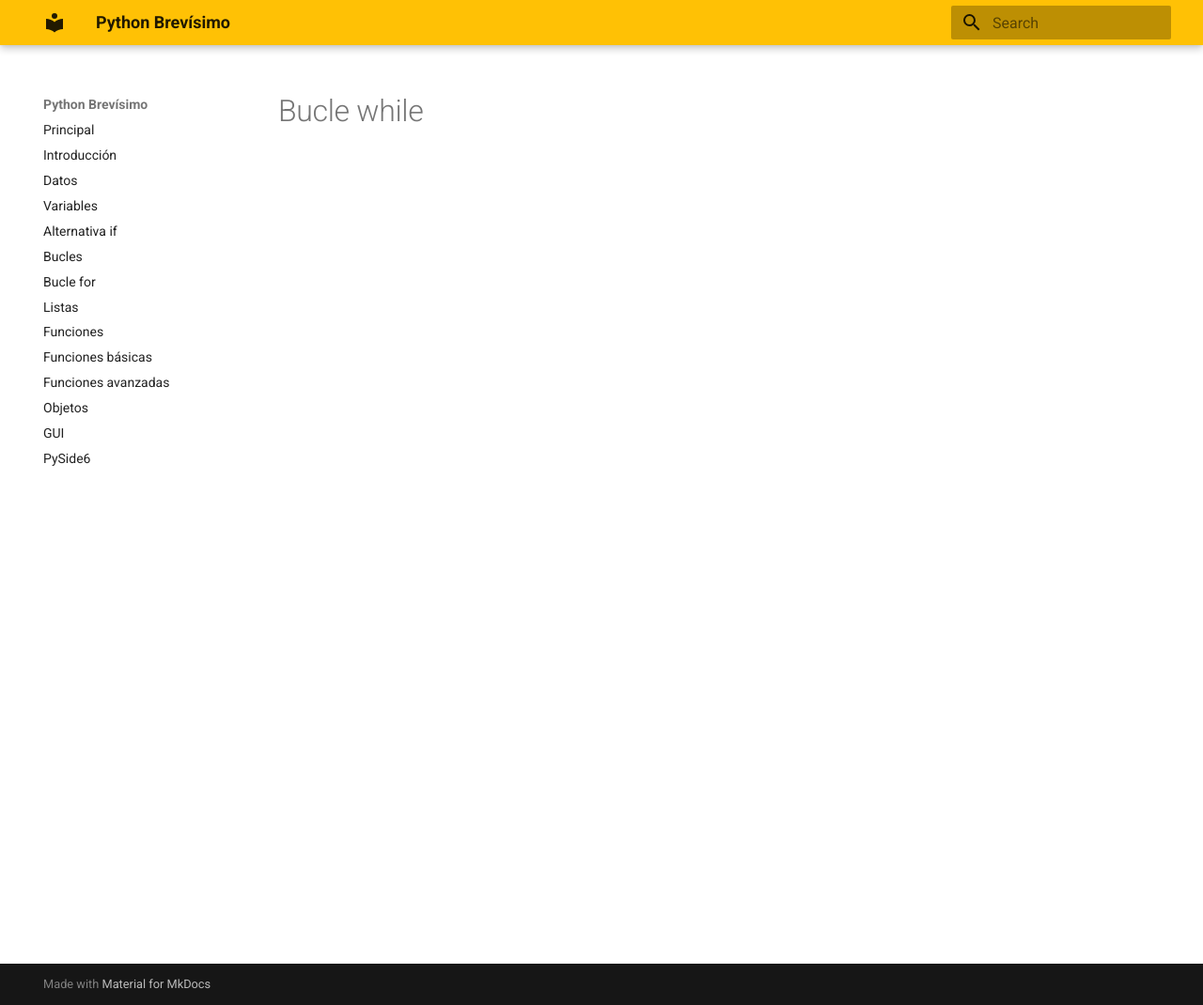
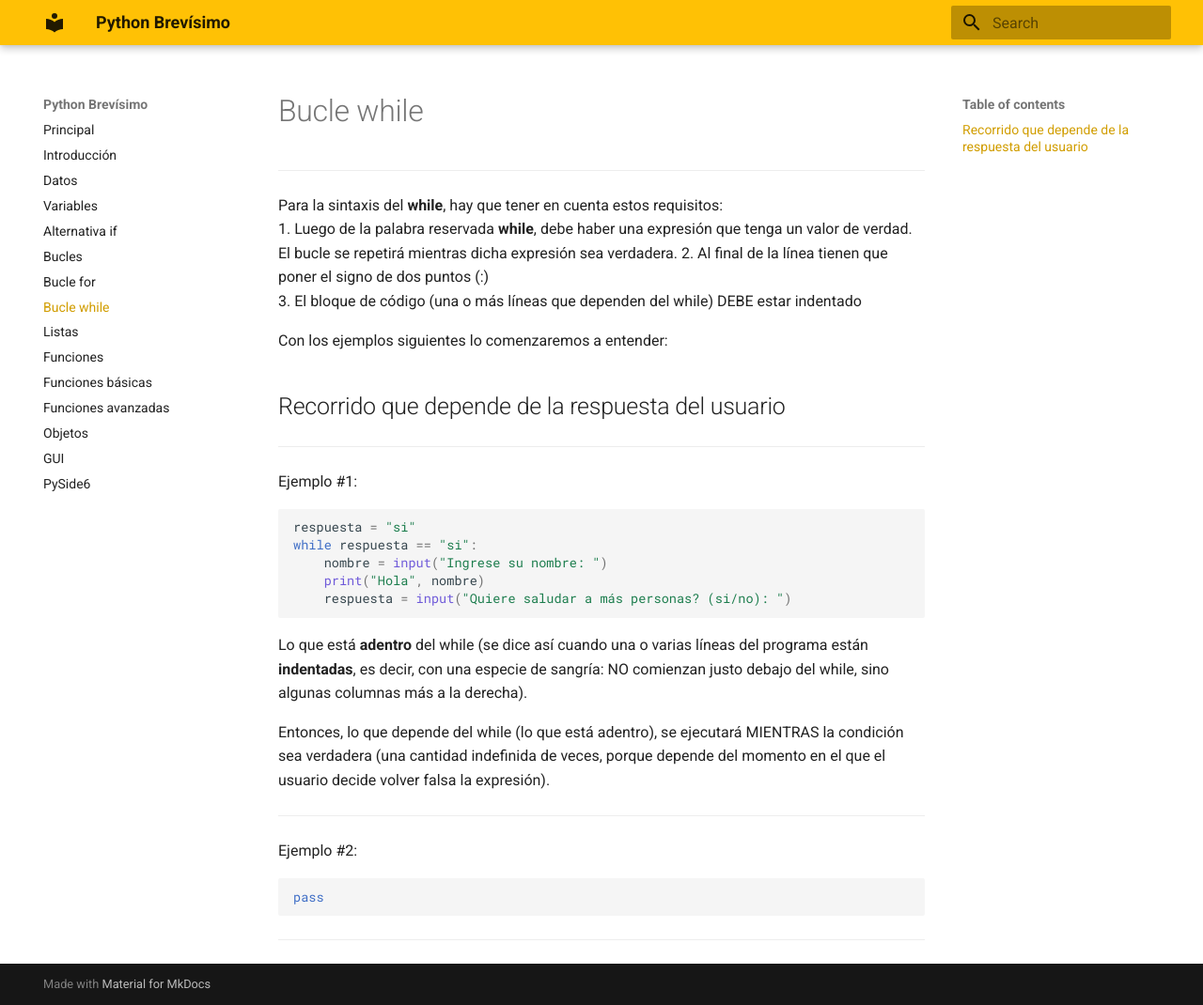
Before and after one commit to pablokan/python_brevisimo, an MkDocs documentation site: the page built from docs/bucles/while.md, in a window 1280 px wide and 1070 px high. Shown: the whole window at 94% size. Built offline with MkDocs 1.6.1 and Material for MkDocs 9.7.7, drawn with Linux system fonts in a browser that asks for light colours.

Commit message:
add while

````diff
--- a/docs/bucles/while.md
+++ b/docs/bucles/while.md
@@ -1 +1,31 @@
 # Bucle while
+---
+Para la sintaxis del **while**, hay que tener en cuenta estos requisitos:
+1. Luego de la palabra reservada **while**, debe haber una expresión que tenga un valor de verdad. El bucle se repetirá mientras dicha expresión sea verdadera.
+2. Al final de la línea tienen que poner el signo de dos puntos (:)
+3. El bloque de código (una o más líneas que dependen del while) DEBE estar indentado
+
+Con los ejemplos siguientes lo comenzaremos a entender:
+
+## Recorrido que depende de la respuesta del usuario
+---
+Ejemplo #1:
+``` py
+respuesta = "si"
+while respuesta == "si":
+    nombre = input("Ingrese su nombre: ")
+    print("Hola", nombre)
+    respuesta = input("Quiere saludar a más personas? (si/no): ")
+```
+
+Lo que está **adentro** del while (se dice así cuando una o varias líneas del programa están **indentadas**, es decir, con una especie de sangría: NO comienzan justo debajo del while, sino algunas columnas más a la derecha).
+
+Entonces, lo que depende del while (lo que está adentro), se ejecutará MIENTRAS la condición sea verdadera (una cantidad indefinida de veces, porque depende del momento en el que el usuario decide volver falsa la expresión).
+
+---
+
+Ejemplo #2:
+``` py
+pass
+```
+---
--- a/mkdocs.yml
+++ b/mkdocs.yml
@@ -8,6 +8,7 @@ nav:
   - Alternativa if: if.md
   - Bucles: bucles.md
   - Bucle for: bucles/for.md
+  - Bucle while: bucles/while.md
   - Listas: listas.md
   - Funciones: funciones.md
   - Funciones básicas: funciones/func_base.md
````
Also changed, not shown: docs/bucles/for.md (+2 -2 lines).
